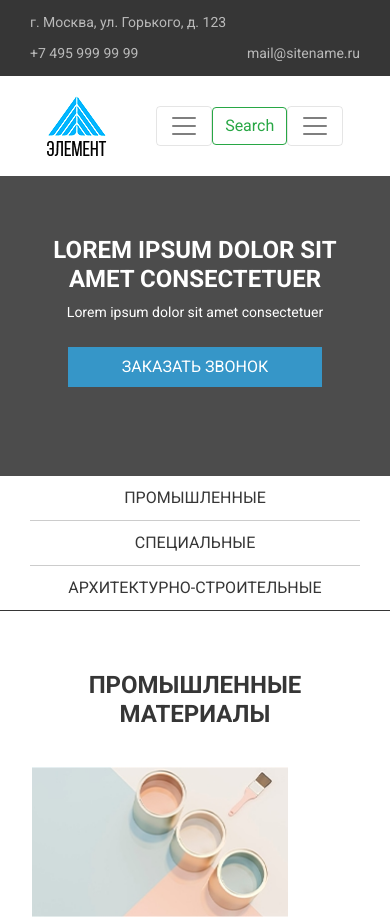
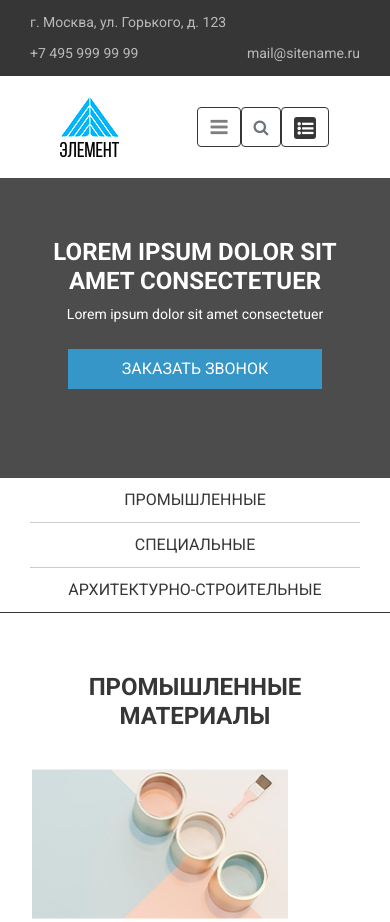
Before and after one commit to 6uJlJl/Element, a website: page index.html in a window 390 px wide. Shown: the top 922 px of the page. Drawn offline with Linux system fonts and the light colour scheme; files whose address does not match are found by name.

```diff
--- a/index.html
+++ b/index.html
@@ -28,15 +28,15 @@
         <img src="img/header/logo.png" alt="Логотип компании Элемент" class="header__logo">
         <nav class="navbar navbar-expand-lg navbar-light bg-transparent pr-0">
           <button class="navbar-toggler" type="button" data-toggle="collapse" data-target="#navbarNavDropdown" aria-controls="navbarNavDropdown" aria-expanded="false" aria-label="Toggle navigation">
-            <span class="navbar-toggler-icon"></span>
+            <span class="menu-icon"></span>
           </button>
           <form class="form-inline">
             <!-- <input class="form-control mr-lg-2" type="search" placeholder="Search" aria-label="Search"> -->
-            <button class="btn btn-outline-success my-2 my-sm-0" type="submit">Search</button>
+            <button class="btn btn-outline-secondary my-2 my-sm-1" type="submit"></button>
           </form>
           <button class="navbar-toggler" type="button" data-toggle="collapse" data-target="#navbarNavDropdown" aria-controls="navbarNavDropdown" aria-expanded="false" aria-label="Toggle navigation">
-              <span class="navbar-toggler-icon"></span>
-            </button>
+              <span class="list-icon"></span>
+          </button>
         </nav>
       </div>
     </div>
--- a/sass/blocks/_header.sass
+++ b/sass/blocks/_header.sass
@@ -10,3 +10,20 @@
 .header
   &__main
     padding: 15px 0
+
+.navbar-toggler
+  height: 40px
+.menu-icon
+  &:before
+    content: "\f0c9"
+    font-family: "fontello"
+.list-icon
+  &:before
+    content: "\f0ca"
+    font-family: "fontello"
+    color: white
+    background-color: #363636
+    font-size: 16px
+    padding: 3px
+    margin: 0
+    border-radius: 3px
--- a/sass/main.sass
+++ b/sass/main.sass
@@ -43,6 +43,17 @@
 .bb
   border-bottom: 1px solid #363636
 
+.form-inline .btn
+  &:before
+    content: "\e801"
+    font-family: "fontello"
+
+.navbar-toggler
+  border-color: #363636 !important
+
+.btn
+  border-color: #363636
+  height: 40px
 
 @import "blocks/header"
 @import "blocks/hero"
```
Also changed, not shown: css/main.css, css/main.min.css.
